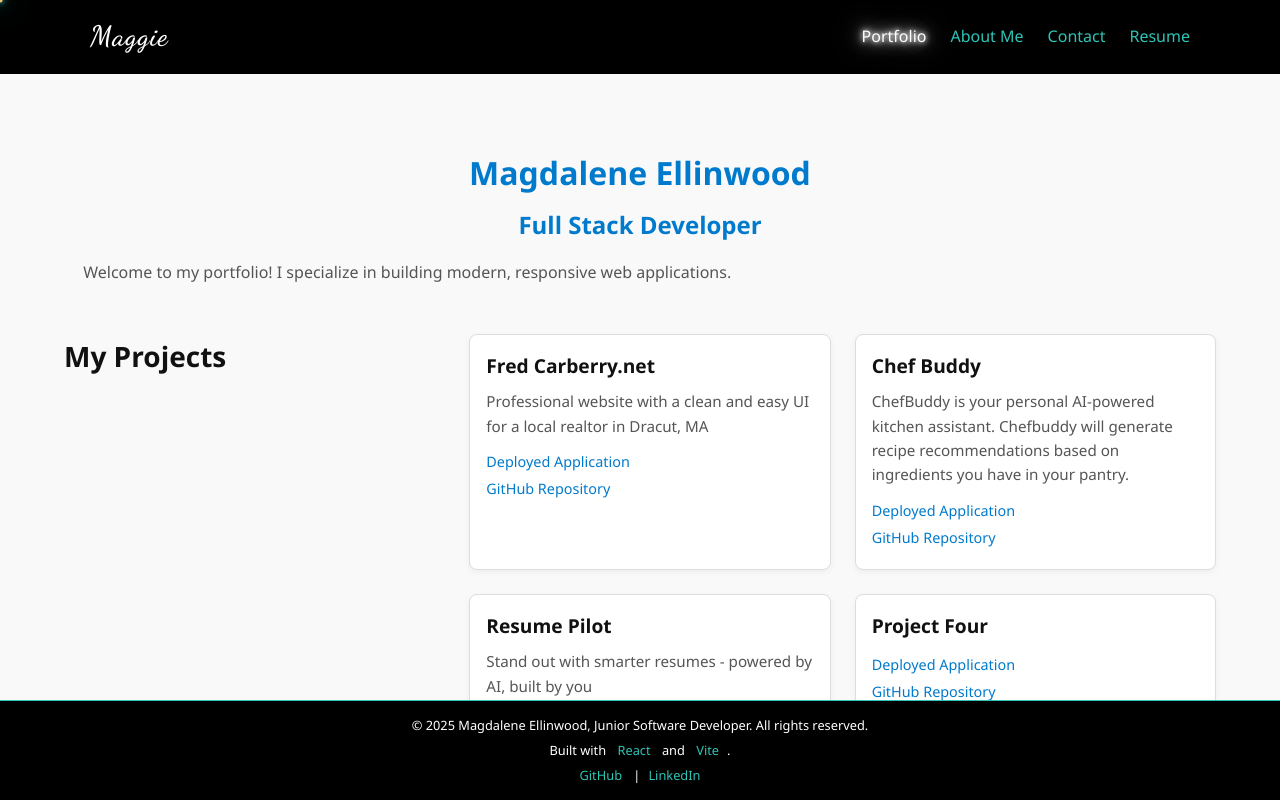
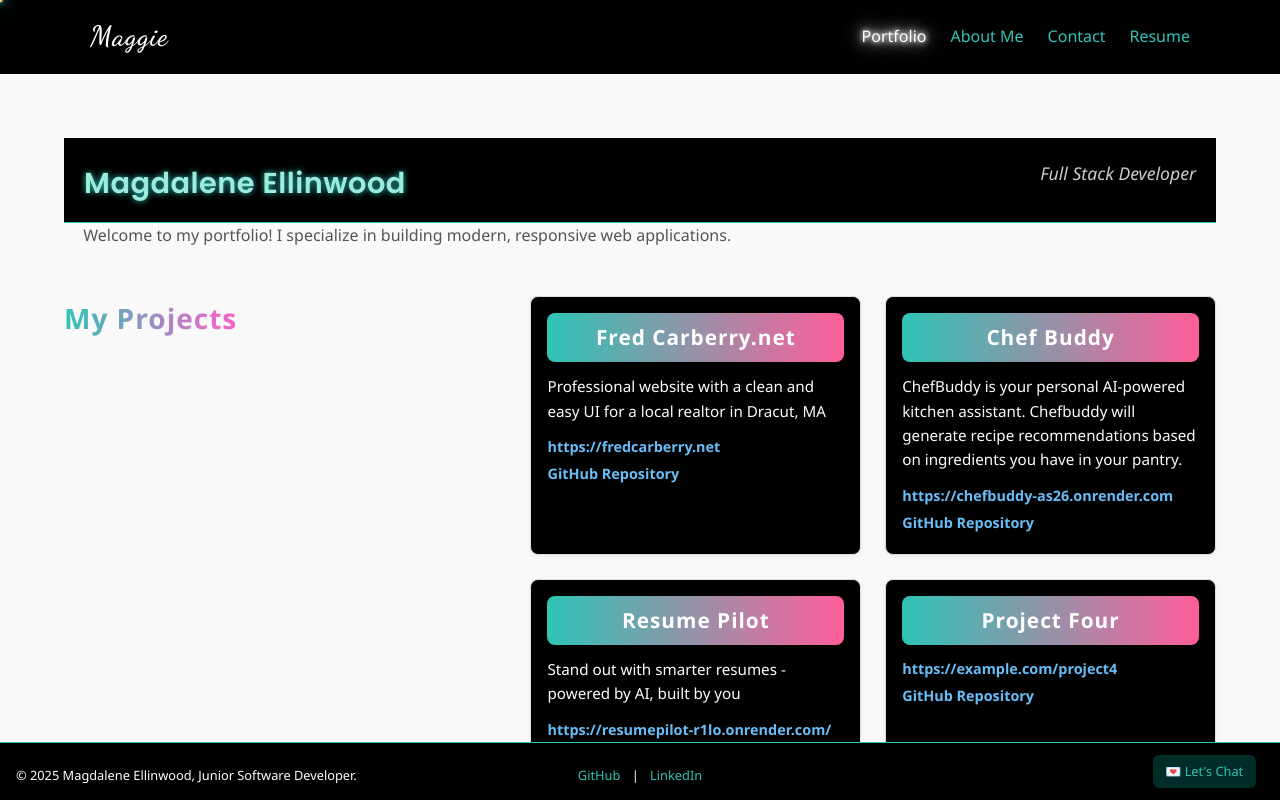
Before and after one commit to mellinwood1023/Maggie_Portfolio, a React (Vite) app: page /portfolio in a window 1280 px wide. Built offline with nearby package versions, Linux system fonts and the light colour scheme.

Commit message:
resume upload, layout changes

```diff
--- a/src/components/Footer.tsx
+++ b/src/components/Footer.tsx
@@ -3,14 +3,20 @@ import '../styles/Footer.css';
 function Footer() {
   return (
     <footer className="footer">
-      <p>&copy; {new Date().getFullYear()} Magdalene Ellinwood, Junior Software Developer. All rights reserved.</p>
-      <p>
-        Built with <a href="https://reactjs.org/" target="_blank" rel="noopener noreferrer">React</a> and <a href="https://vitejs.dev/" target="_blank" rel="noopener noreferrer">Vite</a>.
-      </p>
-      <p>
-        <a href="https://github.com/mellinwood1023" target="_blank" rel="noopener noreferrer">GitHub</a> |
-        <a href="https://www.linkedin.com/in/magdalene-e-855814352" target="_blank" rel="noopener noreferrer">LinkedIn</a>
-      </p>
+      <div className="footer-left">
+        <p>&copy; {new Date().getFullYear()} Magdalene Ellinwood, Junior Software Developer.</p>
+      </div>
+
+      <div className="footer-center">
+        <p>
+          <a href="https://github.com/mellinwood1023" target="_blank" rel="noopener noreferrer">GitHub</a> |
+          <a href="https://www.linkedin.com/in/magdalene-e-855814352" target="_blank" rel="noopener noreferrer"> LinkedIn</a>
+        </p>
+      </div>
+
+      <div className="footer-contact">
+        <a href="mailto:mellinwood1023@gmail.com" className="footer-button">💌 Let's Chat</a>
+      </div>
     </footer>
   );
 }
--- a/src/pages/Portfolio.tsx
+++ b/src/pages/Portfolio.tsx
@@ -13,6 +13,7 @@ function Portfolio() {
   return (
     <main>
       <section className="hero">
+        <div className="title-bar">
         <h1>
           <a className='portfolio-name'>
             Magdalene Ellinwood</a>
@@ -21,6 +22,7 @@ function Portfolio() {
           <a className="portfolio-subname">
             Full Stack Developer</a>
           </h2>
+        </div>
         <p>
           <a className="portfolio-description">
             Welcome to my portfolio! I specialize in building modern, responsive web applications.</a>
@@ -36,26 +38,10 @@ function Portfolio() {
             <div key={index} className="project-card">
               <h3>{project.title}</h3>
               <p>{project.description}</p>
-              <a href={project.link} target="_blank" rel="noopener noreferrer">Deployed Application</a>
+              <a href={project.link} target="_blank" rel="noopener noreferrer">{project.link}</a>
               <a href={project.repo} target="_blank" rel="noopener noreferrer">GitHub Repository</a>
             </div>
           ))}
-        </div>
-      </section>
-
-      <section className="contact">
-        <div className="contact-container">
-          <h2>Contact Me</h2>
-          <p className="text-gray-700 mb-4">
-
-          </p>
-          <p>Feel free to reach out ❤️</p>
-          <a
-            href="mailto:mellinwood1023.com"
-            className="inline-block bg-blue-500 hover:bg-blue-600 text-white font-semibold py-2 px-4 rounded transition"
-          >
-            📧 Get in Touch
-          </a>
         </div>
       </section>
     </main>
--- a/src/pages/Resume.tsx
+++ b/src/pages/Resume.tsx
@@ -1,21 +1,19 @@
 import '../styles/Resume.css';
 
-function Resume() {
+export default function Resume() {
   return (
-    <div className="resume-page">
-      <h1>Resume</h1>
-      <a href="/Resume_2025.pdf" download="Resume_2025.pdf" className="resume-download">Download My Resume</a>
-      <h2>Proficiencies</h2>
-      <ul>
-        <li>JavaScript</li>
-        <li>React</li>
-        <li>TypeScript</li>
-        <li>Node.js</li>
-        <li>CSS</li>
-        <li>HTML</li>
-      </ul>
-    </div>
+    <section className="resume-section">
+      <h2 className="resume-heading">📄 My Resume</h2>
+      <p className="resume-description">
+        Click below to download my resume and learn more about my background, skills, and experience.
+      </p>
+      <a
+        href="public\images\Resume_2025.pdf"
+        download
+        className="resume-download"
+      >
+        ⬇️ Download Resume
+      </a>
+    </section>
   );
 }
-
-export default Resume;
--- a/src/styles/Footer.css
+++ b/src/styles/Footer.css
@@ -1,15 +1,14 @@
 .footer {
   background-color: #000;
   color: white;
-  padding: 0.75rem 1rem; /* smaller padding */
-  font-size: 0.8rem; /* thinner text */
-  text-align: center;
+  padding: 0.75rem 1rem;
+  font-size: 0.8rem;
   width: 100%;
   display: flex;
-  flex-direction: column;
-  align-items: center;
-  margin-top: auto;
-  border-top: 1px solid #2EC4B6; /* optional accent line */
+  justify-content: space-between;
+  align-items: flex-end;
+  flex-wrap: wrap;
+  border-top: 1px solid #2EC4B6;
   position: fixed;
   bottom: 0;
   left: 0;
@@ -17,8 +16,41 @@
   z-index: 10;
 }
 
+/* LEFT: Recognition */
+.footer-left {
+  text-align: left;
+  flex: 1;
+}
 
-/* Make links visually pop but accessible */
+/* CENTER: Links */
+.footer-center {
+  text-align: center;
+  flex: 1;
+}
+
+/* RIGHT: Contact */
+.footer-contact {
+  text-align: right;
+  flex: 1;
+  white-space: nowrap;
+}
+
+.footer-button {
+  display: inline-block;
+  background-color: #012c28;
+  color: white;
+  padding: 0.4rem 0.8rem;
+  border-radius: 6px;
+  text-decoration: none;
+  font-weight: 500;
+  margin-top: 0.4rem;
+  transition: background-color 0.3s ease;
+}
+
+.footer-button:hover {
+  background-color: #1aa69a;
+}
+
 .footer a {
   color: #2EC4B6;
   text-decoration: none;
@@ -30,8 +62,29 @@
 .footer a:hover {
   color: #ffffff;
 }
-/* Optional: space between paragraphs */
+
 .footer p {
   margin: 0.3rem 0;
   line-height: 1.2;
 }
+
+/* Responsive layout for small screens */
+@media (max-width: 600px) {
+  .footer {
+    flex-direction: column;
+    align-items: center;
+    text-align: center;
+  }
+
+  .footer-left,
+  .footer-center,
+  .footer-contact {
+    flex: unset;
+    width: 100%;
+    margin-bottom: 0.5rem;
+  }
+
+  .footer-contact {
+    text-align: center;
+  }
+}
--- a/src/styles/Global.css
+++ b/src/styles/Global.css
@@ -56,7 +56,7 @@ a {
 }
 
 a:hover {
-  color: #005fa3;
+  color: #FF9F1C;
 }
 
 /* Layout helpers */
--- a/src/styles/Portfolio.css
+++ b/src/styles/Portfolio.css
@@ -21,17 +21,66 @@ main {
   margin-bottom: 1rem;
 }
 
+.title-bar {
+  background-color: #000;
+  color: white;
+  display: flex;
+  justify-content: space-between; /* pushes to edges */
+  align-items: center;
+  padding: 0.5rem 1.25rem;
+  font-size: 0.85rem;
+  border-bottom: 1px solid #2EC4B6;
+  position: relative;
+  z-index: 9;
+}
+
 .portfolio-name {
-  font-size: 2rem;
+  font-size: 1.8rem;
+  font-weight: 300;
+  margin: 0;
+  font-family: 'Poppins', sans-serif;
+  letter-spacing: 0.5px;
+  color: #9DEBDA;
+  text-shadow: 0 0 6px #2EC4B6;
 }
 
 .portfolio-subname {
-  font-size: 1.5rem;
+  font-size: 1.1rem;
+  font-weight: 400;
+  font-style: italic;
+  margin: 0.2rem 0 0;
+  color: #ccc;
 }
 
 .portfolio-description {
   color: #555;
   text-align: left;
+}
+
+.description h2 {
+    font-size: 1.75rem;
+  font-weight: 600;
+  text-align: center;
+  margin-bottom: 2rem;
+  color: #333;
+  position: relative;
+  display: inline-block;
+  padding-bottom: 0.5rem;
+  letter-spacing: 1px;
+  background: linear-gradient(to right, #2EC4B6, #ff5ecb);
+  -webkit-background-clip: text;
+  background-clip: text;
+  -webkit-text-fill-color: transparent;
+}
+
+.section-heading::after {
+  content: '';
+  display: block;
+  height: 3px;
+  width: 60%;
+  margin: 0.5rem auto 0;
+  background: linear-gradient(to right, #2EC4B6, #ff5ecb);
+  border-radius: 2px;
 }
 
 .featured-projects {
@@ -55,14 +104,14 @@ main {
 
 /* Right side project cards */
 .projects-grid {
-  flex: 2;
   display: grid;
   gap: 1.5rem;
-  grid-template-columns: repeat(auto-fill, minmax(250px, 1fr));
+  grid-template-columns: repeat(auto-fit, minmax(250px, 1fr));
+  align-items: stretch;
 }
 
 .project-card {
-  background-color: #ffffff;
+  background-color: #000000;
   padding: 1rem;
   border: 1px solid #ddd;
   border-radius: 8px;
@@ -75,20 +124,29 @@ main {
 }
 
 .project-card h3 {
-  font-size: 1.2rem;
-  margin-bottom: 0.5rem;
+  background: linear-gradient(90deg, #2EC4B6, #ff5e99);
+  color: white;
+  padding: 0.5rem 1rem;
+  border-radius: 8px;
+  font-size: 1.3rem;
+  font-weight: 700;
+  margin-bottom: 0.75rem;
+  box-shadow: 0 2px 8px rgba(0, 0, 0, 0.1);
+  text-align: center;
+  letter-spacing: 1px;
 }
 
 .project-card p {
   font-size: 0.95rem;
-  color: #555;
+  color: #fffbfb;
   margin-bottom: 0.75rem;
 }
 
 .project-card a {
   display: block;
   font-size: 0.9rem;
-  color: #007acc;
+  font-weight: 700;
+  color: #67bdf6;
   text-decoration: none;
   margin-bottom: 0.25rem;
 }
@@ -96,21 +154,3 @@ main {
 .project-card a:hover {
   text-decoration: underline;
 }
-
-.contact {
-  margin-top: 4rem;
-  text-align: center;
-}
-
-.contact-container a {
-  background-color: #007acc;
-  color: white;
-  padding: 0.75rem 1.5rem;
-  border-radius: 6px;
-  text-decoration: none;
-  transition: background-color 0.3s ease;
-}
-
-.contact-container a:hover {
-  background-color: #005fa3;
-}
--- a/src/styles/Resume.css
+++ b/src/styles/Resume.css
@@ -0,0 +1,45 @@
+.resume-section {
+  padding: 0rem 2rem;
+  background-color: #f9f9f9;
+  color: #333;
+  text-align: center;
+  min-height: 100vh;
+  display: flex;
+  flex-direction: column;
+  align-items: center;
+  justify-content: center;
+}
+
+.resume-heading {
+  font-size: 2rem;
+  font-weight: 700;
+  margin-bottom: 1rem;
+  background: linear-gradient(to right, #00d4ff, #ff5ecb);
+  -webkit-background-clip: text;
+  background-clip: text;
+  -webkit-text-fill-color: transparent;
+}
+
+.resume-description {
+  font-size: 1rem;
+  max-width: 600px;
+  margin-bottom: 2rem;
+  color: #555;
+}
+
+.resume-download {
+  background-color: #2EC4B6;
+  color: white;
+  padding: 0.75rem 1.5rem;
+  border-radius: 9999px;
+  font-weight: 600;
+  text-decoration: none;
+  box-shadow: 0 0 10px rgba(46, 196, 182, 0.4);
+  transition: all 0.3s ease;
+}
+
+.resume-download:hover {
+  transform: scale(1.05);
+  background-color: #1aa69a;
+  box-shadow: 0 0 14px rgba(46, 196, 182, 0.6);
+}
```
Also changed, not shown: 1 other file (tests, documents, lock files or other folders).
